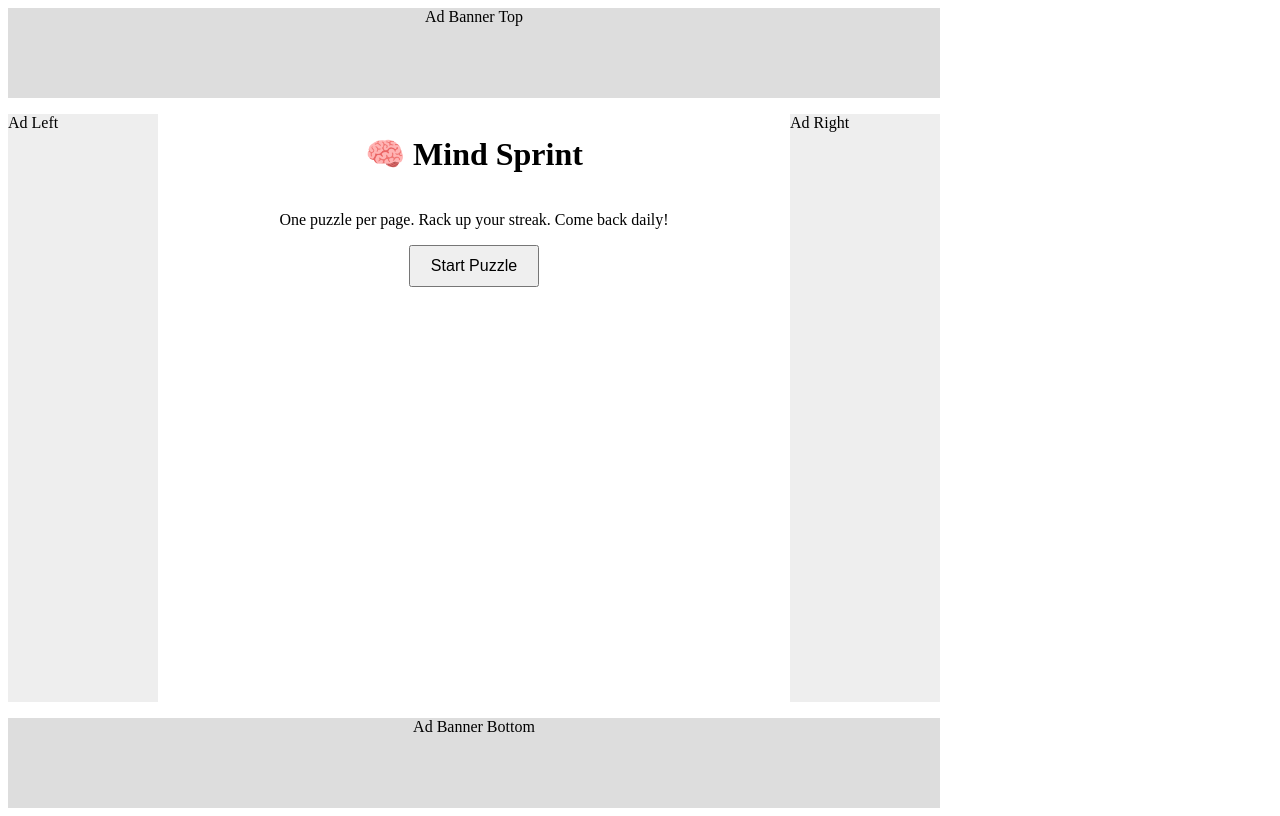
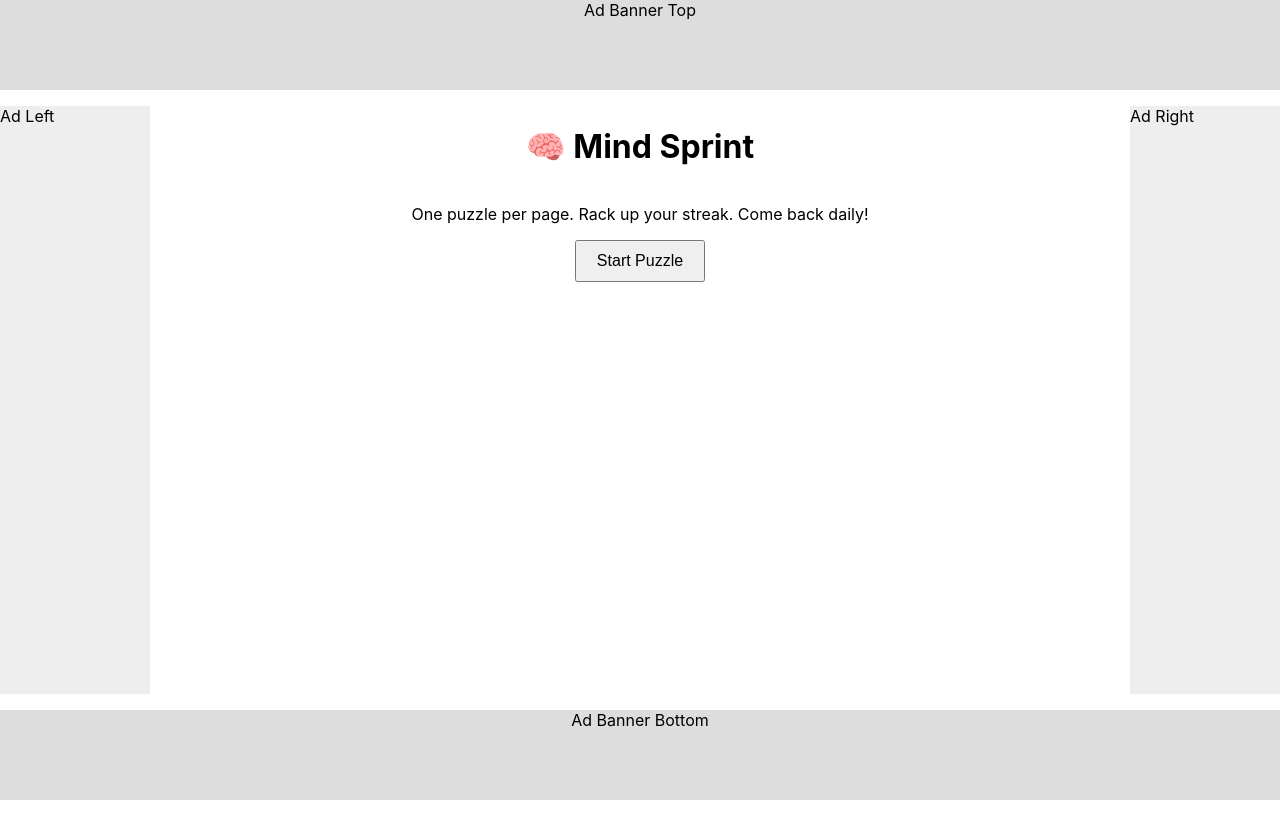
Before and after one commit to justinchase1984/mind-sprint, a Next.js app: page / in a window 1280 px wide. Built offline with nearby package versions, Linux system fonts and the light colour scheme.

Commit message:
Update globals.css
Stretch grid to full viewport in globals.css

```diff
--- a/styles/globals.css
+++ b/styles/globals.css
@@ -1,15 +1,28 @@
 /* styles/globals.css */
+
+/* reset and fill the viewport */
+html, body {
+  margin: 0;
+  padding: 0;
+  width: 100vw;
+  height: 100vh;
+  font-family: -apple-system, BlinkMacSystemFont, sans-serif;
+}
+
 .quiz-page {
   display: grid;
+  width: 100%;                   /* span full width */
+  min-height: 100vh;             /* at least full height */
   grid-template-areas:
     "header  header  header"
     "adL     main    adR"
     "footer  footer  footer";
-  grid-template-columns: 150px minmax(300px,600px) 150px;
+  grid-template-columns: 150px minmax(300px,1fr) 150px;
   grid-template-rows: auto 1fr auto;
   gap: 1rem;
-  min-height: 100vh;
 }
+
+/* named grid areas */
 .header { grid-area: header; }
 .adL    { grid-area: adL;    }
 .main   {
@@ -17,6 +30,7 @@
   display: flex;
   flex-direction: column;
   align-items: center;
+  justify-content: flex-start;
 }
 .adR    { grid-area: adR;    }
 .footer { grid-area: footer; }
```
